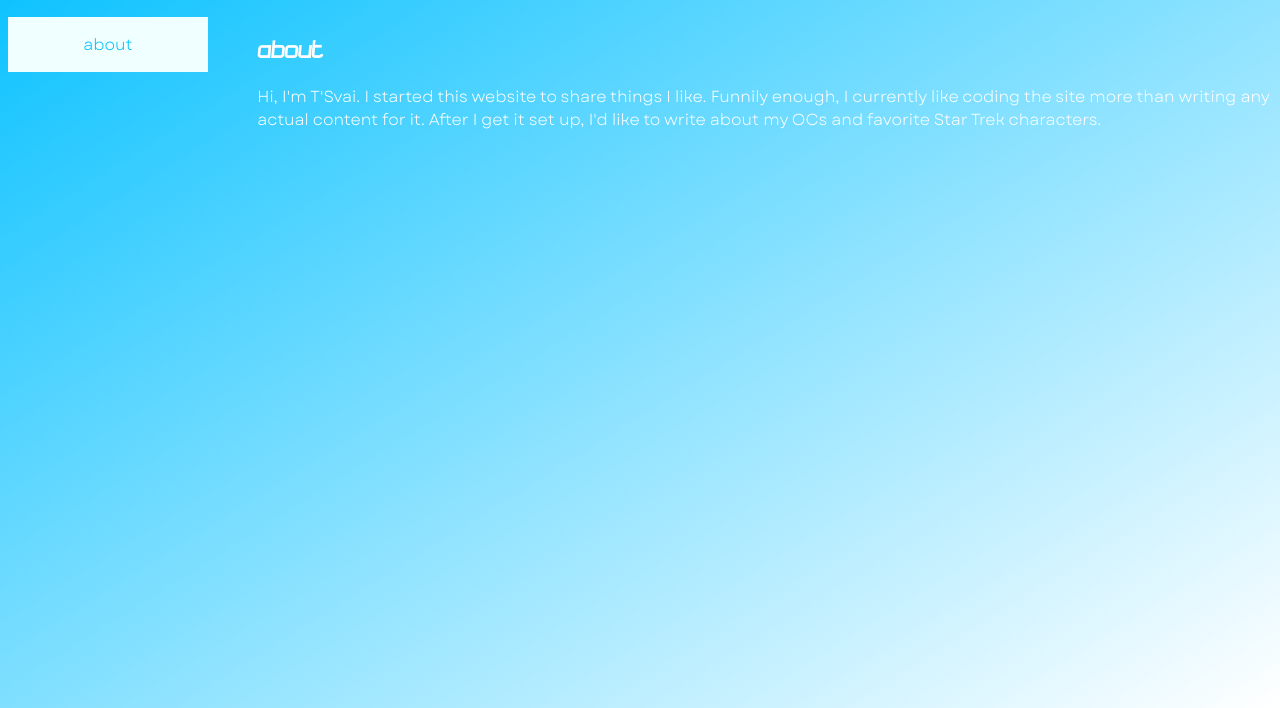
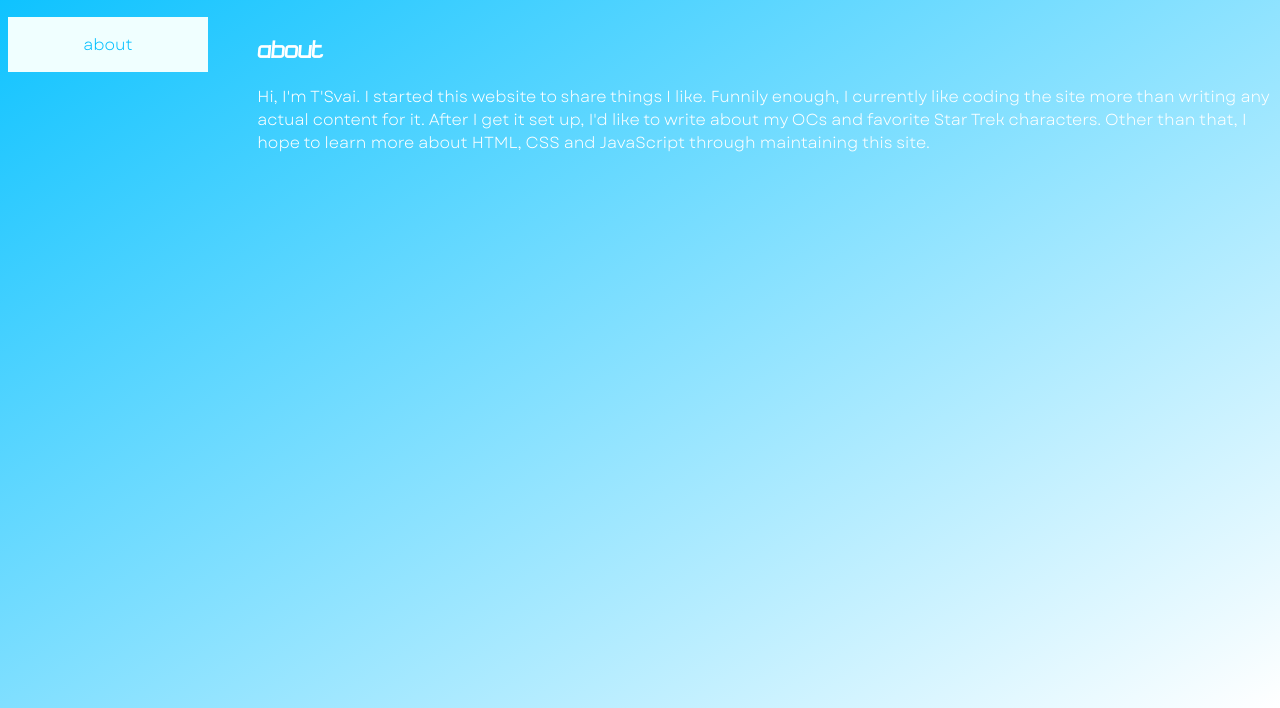
Before and after one commit to tsvainerys/tsvai-nc, a website: page public/about.html in a window 1280 px wide. Shown: the part 92-800 px from the top of the page. Drawn offline with Linux system fonts and the light colour scheme; files whose address does not match are found by name.

Commit message:
test edit 3 - post more ds deletion

```diff
--- a/public/about.html
+++ b/public/about.html
@@ -21,5 +21,6 @@
         <h2>About</h2>
         <p>Hi, I'm T'Svai. I started this website to share things I like. Funnily enough, I currently like coding the site more than
             writing any actual content for it. After I get it set up, I'd like to write about my OCs and favorite Star Trek characters.
+            Other than that, I hope to learn more about HTML, CSS and JavaScript through maintaining this site.
         </p>
     </main>
```
